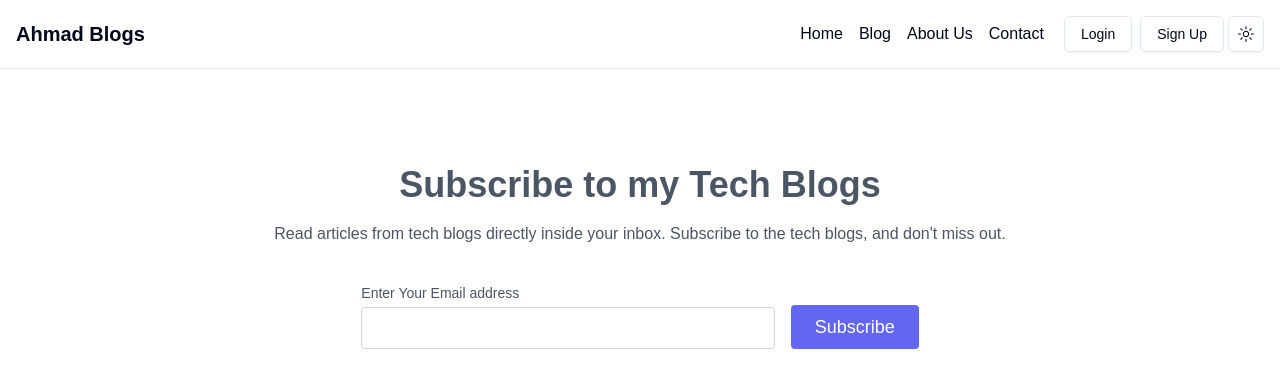
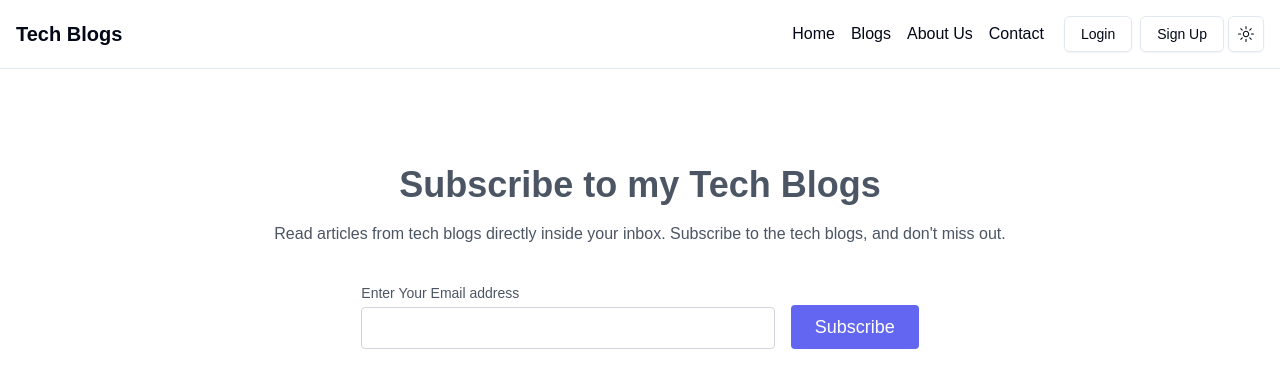
Before and after one commit to ahmadammad908/Nextjs-blog-app, a Next.js app: page /email in a window 1280 px wide. Shown: the top 388 px of the page. Built offline with nearby package versions, Linux system fonts and the light colour scheme.

Commit message:
first commit

```diff
--- a/app/about/page.js
+++ b/app/about/page.js
@@ -19,7 +19,7 @@ const About = () => {
                                 <div className="flex flex-col items-center space-x-2 pt-8">
                                     <img
                                         alt="avatar"
-                                        src="https://ahmadev2.netlify.app/assets/Ahmad-a70faca2.jpg"
+                                        src="https://media-mct1-1.cdn.whatsapp.net/v/t61.24694-24/456031128_1752819882140580_2321018509068907918_n.jpg?ccb=11-4&oh=01_Q5AaIE8R6gg9v-fRb5yEaBq5WmevosP3aYC1UfN3m-MqaLi6&oe=67323CA9&_nc_sid=5e03e0&_nc_cat=102"
                                         width="192"
                                         height="192"
                                         decoding="async"
--- a/app/email/page.js
+++ b/app/email/page.js
@@ -6,6 +6,7 @@ const Page = () => {
     const [email, setEmail] = useState('');
     const [message, setMessage] = useState('');
     const [error, setError] = useState('');
+    const [loading, setLoading] = useState(false); // Add loading state
 
     const isValidEmail = (email) => {
         // Basic email validation
@@ -22,6 +23,7 @@ const Page = () => {
             return;
         }
 
+        setLoading(true); // Start loading
         const serviceId = 'service_omyscys';
         const templateId = 'template_gqjdfpp';
         const publicKey = 'bYaTHHUui2VrIJoaQ';
@@ -41,6 +43,9 @@ const Page = () => {
                 console.log("Error sending email", error);
                 setError('Failed to subscribe. Please try again.');
                 setMessage('');
+            })
+            .finally(() => {
+                setLoading(false); // Stop loading after completion
             });
     };
 
@@ -70,14 +75,15 @@ const Page = () => {
                                     onChange={(e) => setEmail(e.target.value)}
                                 />
                             </div>
-                            <button className="inline-flex text-white bg-indigo-500 border-0 py-2 px-6 focus:outline-none hover:bg-indigo-600 rounded text-lg" type="submit">
-                                Subscribe
+                            <button className="inline-flex text-white bg-indigo-500 border-0 py-2 px-6 focus:outline-none hover:bg-indigo-600 rounded text-lg" type="submit" disabled={loading}>
+                                {loading ? 'Subscribing...' : 'Subscribe'}
                             </button>
                         </form>
 
-                        {/* Display success or error message */}
-                        {message && <p className="mt-4 text-green-500">{message}</p>}
-                        {error && <p className="mt-4 text-red-500">{error}</p>}
+                        {/* Display loading message only when loading, otherwise show success or error message */}
+                        {loading && <p className="mt-4 text-blue-600">Processing your request...</p>}
+                        {!loading && message && <p className="mt-4 text-green-600">{message}</p>}
+                        {!loading && error && <p className="mt-4 text-red-600">{error}</p>}
                     </div>
                 </div>
             </section>
--- a/components/Navbar.js
+++ b/components/Navbar.js
@@ -24,7 +24,7 @@ const Navbar = () => {
       <div className="container mx-auto flex justify-between   items-center">
         <div className="text-xl font-bold">
           <Link href="/">
-            Ahmad Blogs
+            Tech Blogs
           </Link>
         </div>
         <ul className="md:flex hidden space-x-4 items-center">
@@ -32,7 +32,7 @@ const Navbar = () => {
             Home
           </Link>
           <Link href="/blog" className="hover:scale-105 hover:font-semibold transition-transform duration-300 ">
-            Blog
+            Blogs
           </Link>
           <Link href="/about" className="hover:scale-105 hover:font-semibold transition-transform duration-300 ">
             About Us
@@ -65,7 +65,7 @@ const Navbar = () => {
 
             <SheetContent>
               <SheetHeader>
-                <SheetTitle className="text-bold my-4">Ahmad Blogs</SheetTitle>
+                <SheetTitle className="text-bold my-4">Tech Blogs</SheetTitle>
                 <SheetDescription>
                   <ul className='flex flex-col gap-6' >
                     <SheetClose  asChild>
@@ -76,7 +76,7 @@ const Navbar = () => {
 
                     <SheetClose asChild>
                       <Link href="/blog" className="hover:text-gray-400 " >
-                        Blog
+                        Blogs
                       </Link>
                     </SheetClose>
                     <SheetClose  asChild>
```
